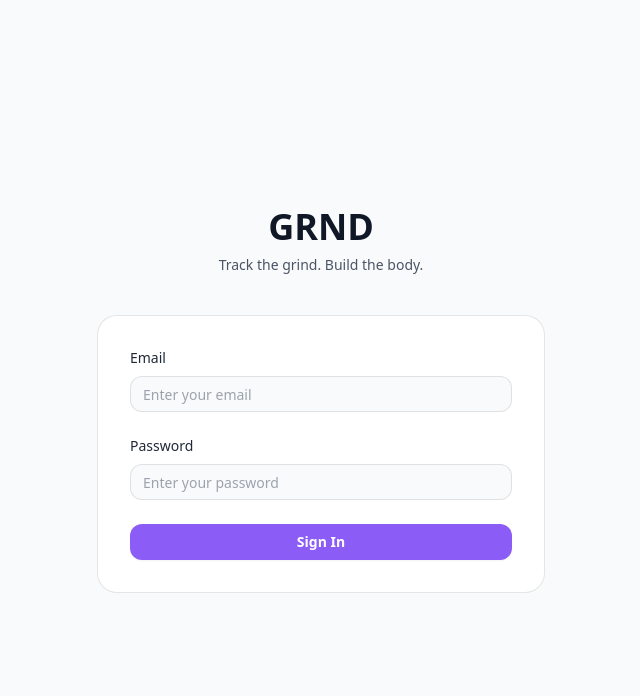
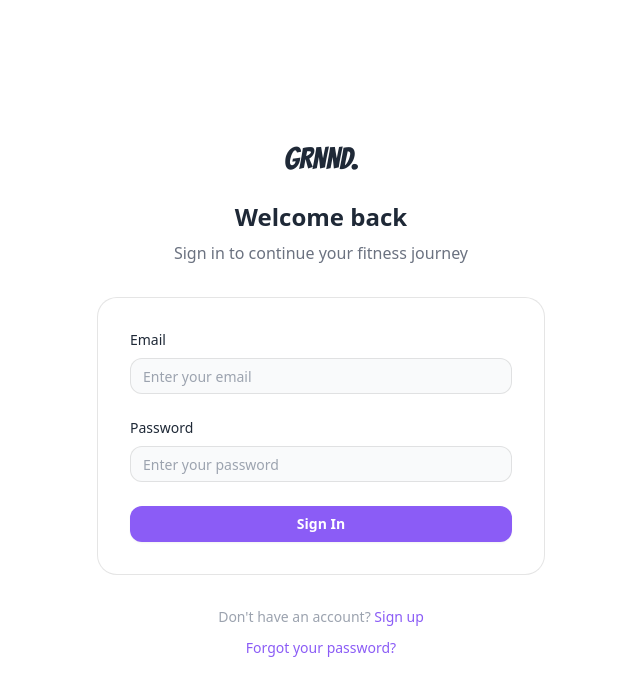
Before and after one commit to Ekpo-Emmanuel/GRINND-Fitness, a Next.js app: page /auth/signin in a window 1280 px wide. Shown: the top 696 px of the page, without its empty margins (319-959 px from the left). Built offline with nearby package versions, Linux system fonts and the light colour scheme; no server answers.

Commit message:
Enhance Forgot Password and Sign In pages with updated layouts and improved user experience; added logo, refined header text, and included footer links for navigation.

```diff
--- a/app/auth/forgot-password/page.tsx
+++ b/app/auth/forgot-password/page.tsx
@@ -1,4 +1,6 @@
 import ForgotPasswordForm from '../components/ForgotPasswordForm';
+import Logo from '@/components/logo';
+import Link from 'next/link';
 
 export const metadata = {
   title: 'Forgot Password | GRND',
@@ -7,14 +9,31 @@ export const metadata = {
 
 export default function ForgotPasswordPage() {
   return (
-    <div className="min-h-screen flex items-center justify-center bg-gray-50 py-12 px-4 sm:px-6 lg:px-8">
-      <div className="w-full max-w-md">
-        <div className="text-center mb-10">
-          <h1 className="text-4xl font-bold text-gray-900">GRND</h1>
-          <p className="mt-2 text-sm text-gray-600">Track the grind. Build the body.</p>
+    <div className="min-h-screen bg-[var(--ds-bg-primary)] flex items-center justify-center py-12 px-4 sm:px-6 lg:px-8">
+      <div className="w-full max-w-md space-y-8">
+        {/* Header */}
+        <div className="text-center">
+          <Logo className="text-3xl mb-6 text-[var(--ds-text-primary)]" />
+          <h1 className="text-2xl font-bold text-[var(--ds-text-primary)] mb-2">
+            Reset your password
+          </h1>
+          <p className="text-[var(--ds-text-secondary)]">
+            Enter your email and we&apos;ll send you instructions to reset your password
+          </p>
         </div>
 
+        {/* Forgot Password Form */}
         <ForgotPasswordForm />
+
+        {/* Footer Links */}
+        <div className="text-center">
+          <Link
+            href="/auth/signin"
+            className="text-sm font-medium text-[var(--ds-accent-purple)] hover:text-[var(--ds-accent-purple)]/80 transition-colors"
+          >
+            ← Back to Sign In
+          </Link>
+        </div>
       </div>
     </div>
   );
--- a/app/auth/signin/page.tsx
+++ b/app/auth/signin/page.tsx
@@ -1,4 +1,6 @@
 import SignInForm from '../components/SignInForm';
+import Logo from '@/components/logo';
+import Link from 'next/link';
 
 export const metadata = {
   title: 'Sign In | GRND',
@@ -7,14 +9,40 @@ export const metadata = {
 
 export default function SignInPage() {
   return (
-    <div className="min-h-screen flex items-center justify-center bg-gray-50 py-12 px-4 sm:px-6 lg:px-8">
-      <div className="w-full max-w-md">
-        <div className="text-center mb-10">
-          <h1 className="text-4xl font-bold text-gray-900">GRND</h1>
-          <p className="mt-2 text-sm text-gray-600">Track the grind. Build the body.</p>
+    <div className="min-h-screen bg-[var(--ds-bg-primary)] flex items-center justify-center py-12 px-4 sm:px-6 lg:px-8">
+      <div className="w-full max-w-md space-y-8">
+        {/* Header */}
+        <div className="text-center">
+          <Logo className="text-3xl mb-6 text-[var(--ds-text-primary)]" />
+          <h1 className="text-2xl font-bold text-[var(--ds-text-primary)] mb-2">
+            Welcome back
+          </h1>
+          <p className="text-[var(--ds-text-secondary)]">
+            Sign in to continue your fitness journey
+          </p>
         </div>
 
+        {/* Sign In Form */}
         <SignInForm />
+
+        {/* Footer Links */}
+        <div className="text-center space-y-2">
+          <p className="text-sm text-[var(--ds-text-muted)]">
+            Don&apos;t have an account?{" "}
+            <Link
+              href="/auth/signup"
+              className="font-medium text-[var(--ds-accent-purple)] hover:text-[var(--ds-accent-purple)]/80 transition-colors"
+            >
+              Sign up
+            </Link>
+          </p>
+          <Link
+            href="/auth/forgot-password"
+            className="text-sm font-medium text-[var(--ds-accent-purple)] hover:text-[var(--ds-accent-purple)]/80 transition-colors"
+          >
+            Forgot your password?
+          </Link>
+        </div>
       </div>
     </div>
   );
```
